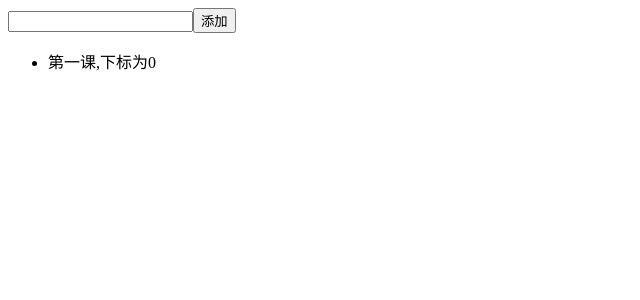
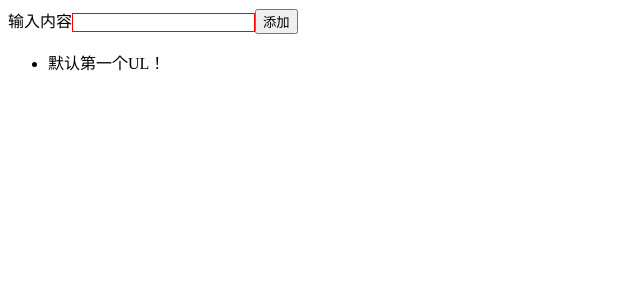
Before and after one commit to brownguo/react_web, a React (Create React App) app: page / in a window 1280 px wide. Shown: the top 300 px of the page, without its empty margins (0-640 px from the left). Built offline with nearby package versions, Linux system fonts and the light colour scheme.

Commit message:
dangerouslySetInnerHTML

```diff
--- a/src/TodoList.js
+++ b/src/TodoList.js
@@ -1,4 +1,5 @@
 import React,{ Fragment, Component }from 'react';
+import './style.css'
 // Fragment 占位符，影藏最外层的dom标签
 /*
 function TodoList() {
@@ -21,7 +22,7 @@ class TodoList extends Component{
         super(props);
         this.state  = {
             inputValue: '',
-            list:['第一课,下标为0']
+            list:['默认第一个UL！']
         }
     }
 
@@ -29,7 +30,14 @@ class TodoList extends Component{
         return (
             <Fragment>
                 <div>
+                    {/*这里是注释！！！*/}
+                    {
+                        //单行注释，好像很傻逼耶！
+                    }
+                    <label htmlFor="inputArea">输入内容</label>
                     <input
+                        id="inputArea"
+                        className='input'
                         value={this.state.inputValue}
                         onChange={this.handleInputChange.bind(this)}
                     />
@@ -42,8 +50,8 @@ class TodoList extends Component{
                             return <li
                                 key={index}
                                 onClick={this.handleItemDelete.bind(this,index)}
+                                dangerouslySetInnerHTML={{__html:item}}
                             >
-                                {item}
                             </li>
                         })
                     }
@@ -67,8 +75,8 @@ class TodoList extends Component{
     }
 
     handleItemDelete(idx){
-                const list = [...this.state.list];
-                list.splice(idx,1);
+        const list = [...this.state.list];
+        list.splice(idx,1);
         this.setState({
             list:list,
         })
--- /dev/null
+++ b/src/style.css
@@ -0,0 +1,3 @@
+.input {
+    border: 1px solid red;
+}
```
